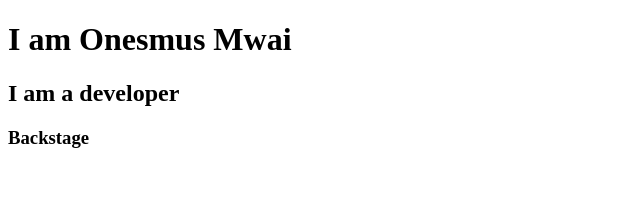
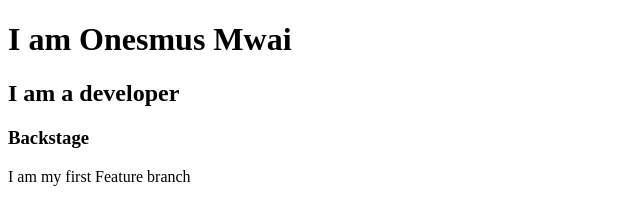
Before and after one commit to Mwai-kiragu/portfolio, a plain HTML site: page index.html in a window 1280 px wide. Shown: the whole page, without its empty margins (0-640 px from the left). Drawn offline with Linux system fonts and the light colour scheme.

Commit message:
My first feature branch

```diff
--- a/index.html
+++ b/index.html
@@ -13,6 +13,8 @@
         <h1> I am Onesmus Mwai</h1>
         <h2> I am a developer</h2>
         <h3>Backstage</h3>
+
+        <p> I am my first Feature branch</p>
         <script src="" async defer></script>
     </body>
 </html>
```
